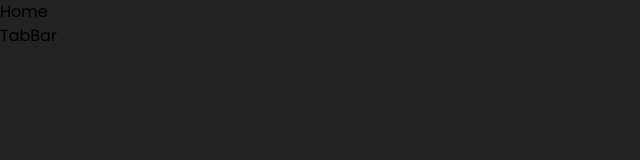
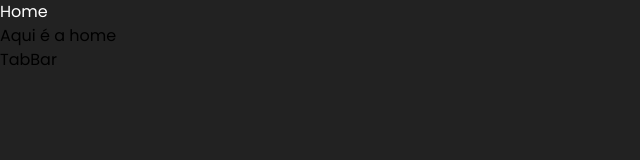
Before and after one commit to guilhermeevencio/chama-gamer-the-code-force, a React (Vite) app: page /home in a window 1280 px wide. Shown: the top 160 px of the page, without its empty margins (0-640 px from the left). Built offline with nearby package versions, Linux system fonts and the light colour scheme.

Commit message:
chore: config color vars.

```diff
--- a/src/index.css
+++ b/src/index.css
@@ -1,6 +1,20 @@
 @tailwind base;
 @tailwind components;
 @tailwind utilities;
+
+:root {
+    --santander: '#ec0000',
+    --boston: '#cc0000',
+    --ruby: '#990000',
+    --sky: '#deedf2',
+    --mediumSky: '#cddee7',
+    --darkSky: '#9bc3d3',
+    --lighterGrey: '#f0f0f0',
+    --lightGrey: '#cccccc',
+    --mediumGrey: '#767676',
+    --darkGrey: '#444444',
+    --darkerGrey: '#222222',
+  }
 
 * {
   box-sizing: border-box;
--- a/src/pages/Home/index.jsx
+++ b/src/pages/Home/index.jsx
@@ -1,3 +1,10 @@
+import styles from './styles.module.css'
+
 export function Home() {
-  return <h1>Home</h1>
+  return (
+    <div>
+      <h1 className={styles.teste}>Home</h1>
+      <p>Aqui é a home</p>
+    </div>
+  )
 }
--- /dev/null
+++ b/src/pages/Home/styles.module.css
@@ -0,0 +1,3 @@
+.teste {
+  color: white;
+}
```
Also changed, not shown: src/components/TabBar/styles.module.css (added), 1 other file (tests, documents, lock files or other folders).
